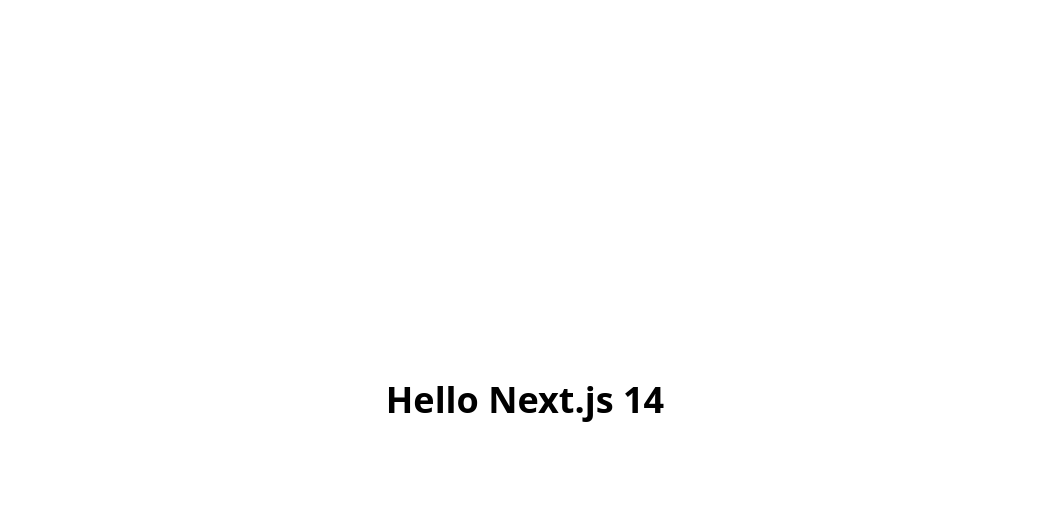
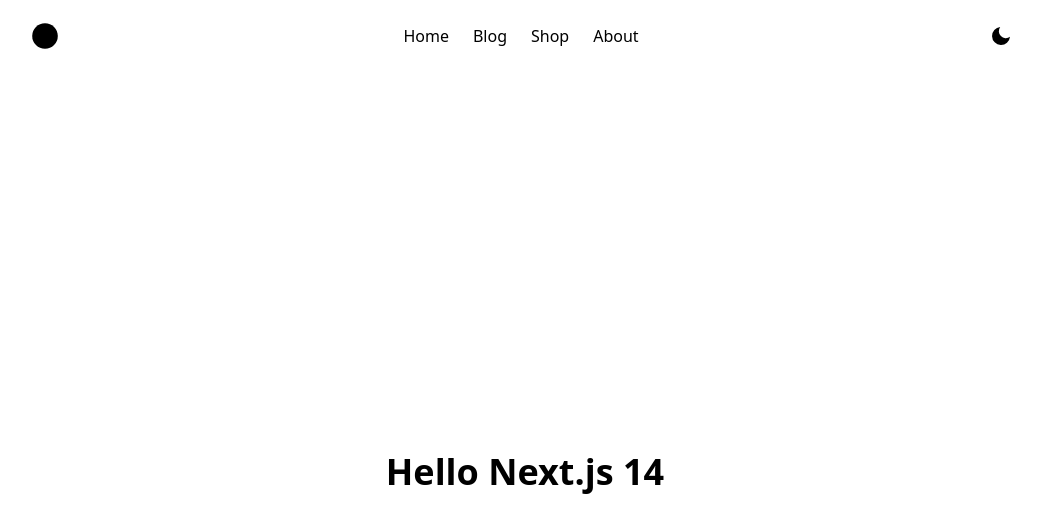
Before and after one commit to JohnCelery/cranky-moon-v2, a Next.js app: page / in a window 1280 px wide. Shown: the top 532 px of the page, without its empty margins (115-1156 px from the left). Built offline with nearby package versions, Linux system fonts and the light colour scheme.

Commit message:
feat: add header and navigation

```diff
--- a/src/app/layout.tsx
+++ b/src/app/layout.tsx
@@ -1,10 +1,14 @@
 import './globals.css'
 import type { ReactNode } from 'react'
+import Header from '../components/Header'
 
 export default function RootLayout({ children }: { children: ReactNode }) {
   return (
-    <html lang="en">
-      <body>{children}</body>
+    <html lang="en" suppressHydrationWarning>
+      <body className="min-h-screen bg-white text-black dark:bg-[#0d0c22] dark:text-white">
+        <Header />
+        {children}
+      </body>
     </html>
   )
 }
--- /dev/null
+++ b/src/components/Header.tsx
@@ -0,0 +1,92 @@
+'use client'
+
+import Image from 'next/image'
+import Link from 'next/link'
+import { useState } from 'react'
+import { AnimatePresence, motion } from 'framer-motion'
+import ThemeToggle from './ThemeToggle'
+
+const links = [
+  { href: '/', label: 'Home' },
+  { href: '/blog', label: 'Blog' },
+  { href: '/shop', label: 'Shop' },
+  { href: '/about', label: 'About' },
+]
+
+export default function Header() {
+  const [open, setOpen] = useState(false)
+
+  return (
+    <header className="sticky top-0 z-50 backdrop-blur bg-white/30 dark:bg-[#0d0c22]/40">
+      <div className="mx-auto flex max-w-5xl items-center justify-between p-4">
+        <Link href="/" className="flex items-center" onClick={() => setOpen(false)}>
+          <Image src="/logo.svg" alt="Logo" width={32} height={32} />
+        </Link>
+        <nav className="hidden gap-6 md:flex">
+          {links.map((link) => (
+            <Link
+              key={link.href}
+              href={link.href}
+              className="relative after:absolute after:bottom-0 after:left-0 after:right-0 after:h-px after:origin-left after:scale-x-0 after:bg-current after:transition-transform after:duration-[120ms] hover:after:scale-x-100"
+            >
+              {link.label}
+            </Link>
+          ))}
+        </nav>
+        <div className="flex items-center gap-4">
+          <ThemeToggle />
+          <button
+            aria-label="Toggle menu"
+            className="md:hidden p-2"
+            onClick={() => setOpen(!open)}
+          >
+            {open ? (
+              <svg
+                xmlns="http://www.w3.org/2000/svg"
+                viewBox="0 0 24 24"
+                fill="none"
+                stroke="currentColor"
+                strokeWidth="2"
+                className="h-6 w-6"
+              >
+                <path strokeLinecap="round" strokeLinejoin="round" d="M6 18L18 6M6 6l12 12" />
+              </svg>
+            ) : (
+              <svg
+                xmlns="http://www.w3.org/2000/svg"
+                viewBox="0 0 24 24"
+                fill="none"
+                stroke="currentColor"
+                strokeWidth="2"
+                className="h-6 w-6"
+              >
+                <path strokeLinecap="round" strokeLinejoin="round" d="M4 6h16M4 12h16M4 18h16" />
+              </svg>
+            )}
+          </button>
+        </div>
+      </div>
+      <AnimatePresence>
+        {open && (
+          <motion.nav
+            initial={{ height: 0, opacity: 0 }}
+            animate={{ height: 'auto', opacity: 1 }}
+            exit={{ height: 0, opacity: 0 }}
+            className="flex flex-col gap-4 overflow-hidden px-4 pb-4 md:hidden"
+          >
+            {links.map((link) => (
+              <Link
+                key={link.href}
+                href={link.href}
+                className="relative py-1 after:absolute after:bottom-0 after:left-0 after:right-0 after:h-px after:origin-left after:scale-x-0 after:bg-current after:transition-transform after:duration-[120ms] hover:after:scale-x-100"
+                onClick={() => setOpen(false)}
+              >
+                {link.label}
+              </Link>
+            ))}
+          </motion.nav>
+        )}
+      </AnimatePresence>
+    </header>
+  )
+}
--- /dev/null
+++ b/src/components/ThemeToggle.tsx
@@ -0,0 +1,63 @@
+'use client'
+
+import { useEffect, useState } from 'react'
+
+export default function ThemeToggle() {
+  const [theme, setTheme] = useState<'light' | 'dark'>('light')
+
+  useEffect(() => {
+    const stored = localStorage.getItem('theme')
+    const prefersDark = window.matchMedia('(prefers-color-scheme: dark)').matches
+    if (stored === 'dark' || (!stored && prefersDark)) {
+      document.documentElement.classList.add('dark')
+      setTheme('dark')
+    }
+  }, [])
+
+  const toggle = () => {
+    const isDark = document.documentElement.classList.contains('dark')
+    if (isDark) {
+      document.documentElement.classList.remove('dark')
+      localStorage.setItem('theme', 'light')
+      setTheme('light')
+    } else {
+      document.documentElement.classList.add('dark')
+      localStorage.setItem('theme', 'dark')
+      setTheme('dark')
+    }
+  }
+
+  return (
+    <button
+      aria-label="Toggle theme"
+      onClick={toggle}
+      className="p-2"
+    >
+      {theme === 'dark' ? (
+        <svg
+          xmlns="http://www.w3.org/2000/svg"
+          viewBox="0 0 24 24"
+          fill="none"
+          stroke="currentColor"
+          strokeWidth="2"
+          className="h-6 w-6"
+        >
+          <path
+            strokeLinecap="round"
+            strokeLinejoin="round"
+            d="M12 3v2m0 14v2m6.364-8.364h2M3.636 12.636h2m11.314-4.95l1.414-1.415M4.95 19.05l1.414-1.414M17.364 19.05l1.414-1.414M4.95 4.95l1.414 1.414M12 7a5 5 0 110 10 5 5 0 010-10z"
+          />
+        </svg>
+      ) : (
+        <svg
+          xmlns="http://www.w3.org/2000/svg"
+          viewBox="0 0 24 24"
+          fill="currentColor"
+          className="h-6 w-6"
+        >
+          <path d="M21 12.79A9 9 0 1111.21 3 7 7 0 0021 12.79z" />
+        </svg>
+      )}
+    </button>
+  )
+}
--- a/tailwind.config.ts
+++ b/tailwind.config.ts
@@ -2,6 +2,7 @@
 
 const config: Config = {
   content: ['./src/**/*.{ts,tsx,mdx}'],
+  darkMode: 'class',
   theme: {
     extend: {},
   },
```
Also changed, not shown: public/logo.svg (added).
